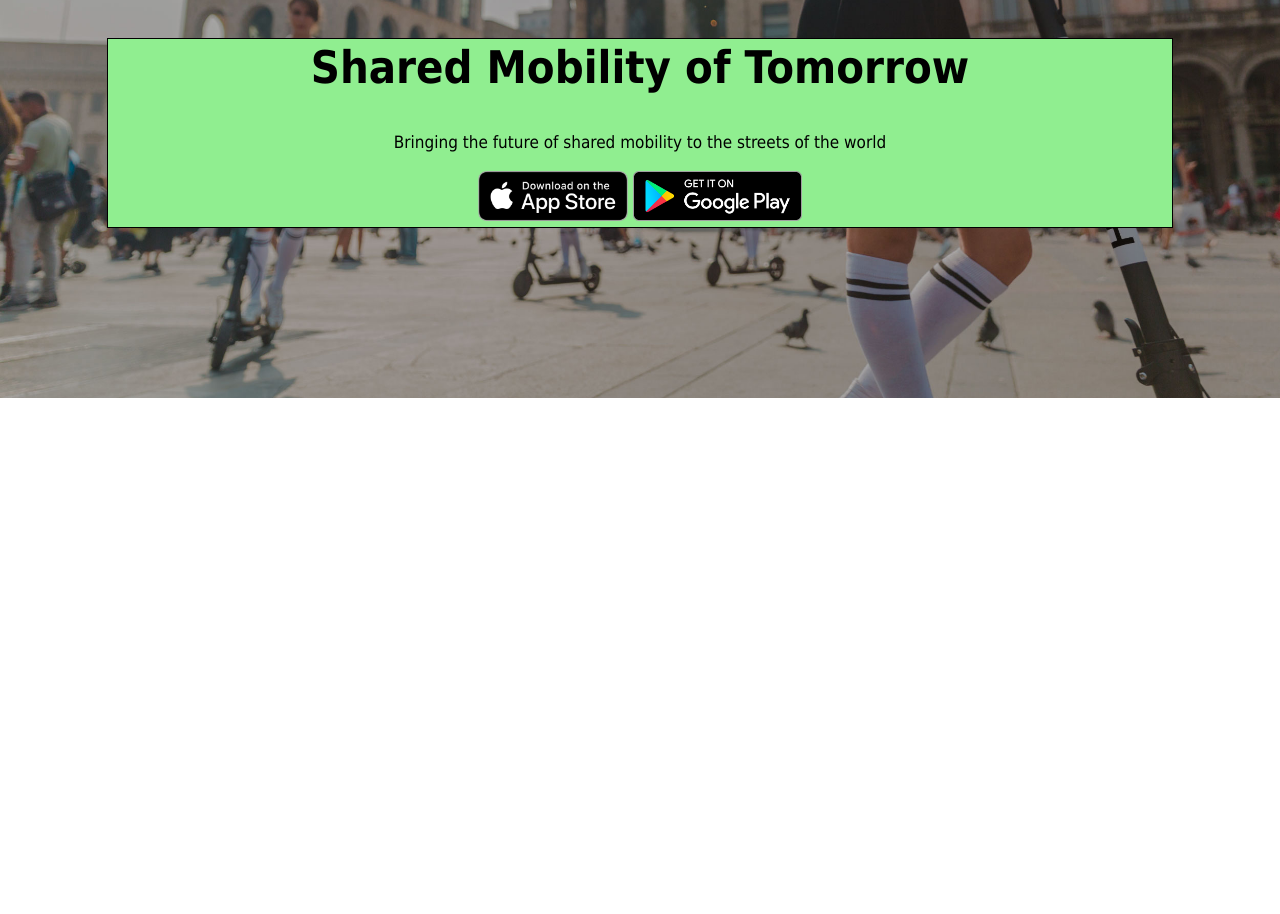
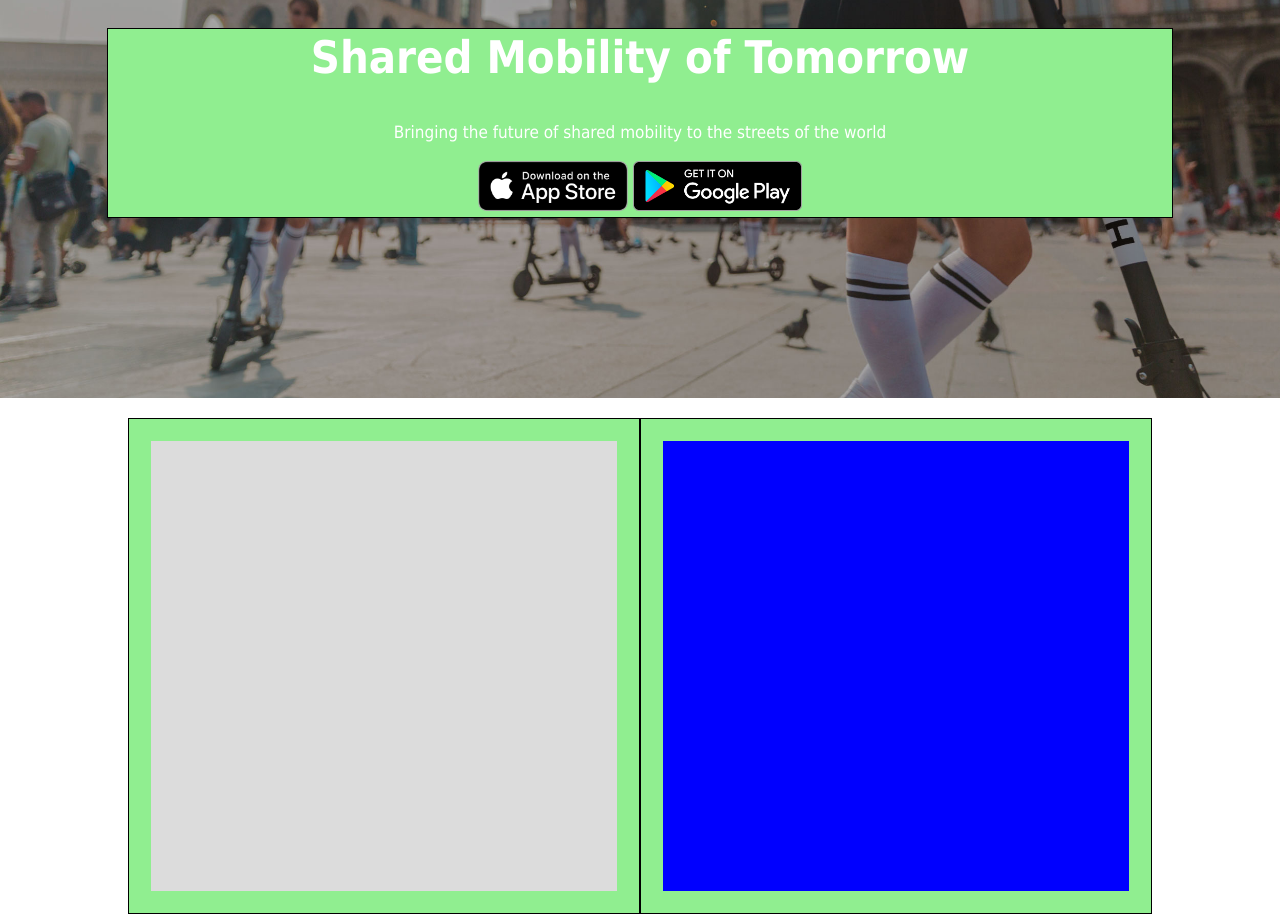
Before and after one commit to matthewort/html-css-helbiz, a plain HTML site: page index.html in a window 1280 px wide. Shown: the part 260-1174 px from the top of the page. Before the commit the page ends 800 px from the top, so only its background shows below. Drawn offline with Linux system fonts and the light colour scheme.

Commit message:
Struttura8

```diff
--- a/css/style.css
+++ b/css/style.css
@@ -18,7 +18,7 @@ body {
 
 /* HEADER */
 /* nav superiore */
-.small {
+.upper {
   min-height: 58px;
   background-color: lightgreen;
   border: solid 1px black;
@@ -67,8 +67,8 @@ img {
 #jumbo {
   height: 600px;
   width: 100%;
-  padding-top: 240px;
-  padding-bottom: 260px;
+  padding-top: 230px;
+  padding-bottom: 270px;
   background-size: cover;
   background-image: url("../img/background1.jpg");
   position: relative;
@@ -77,10 +77,12 @@ img {
 
 #shared {
   font-size: 45px;
+  color: white;
 }
 
 #bring {
   font-size: 17px;
+  color: white;
 }
 
 #apple {
@@ -102,3 +104,36 @@ p {
 }
 
 /* MAIN */
+/* sezione monopattini */
+
+#monopattini {
+  width: 80%;
+  margin: 0 auto;
+}
+
+.monos {
+  min-height: 450px;
+  background-color: lightgreen;
+  border: solid 1px black;
+  margin-top: 2%;
+}
+
+.boxleft {
+  min-height: 450px;
+  min-width: auto;
+  background-color: rgb(220,220,220);
+  margin-top: 20px;
+  margin-right: 20px;
+  margin-left: 20px;
+  margin-bottom: 20px;
+}
+
+.boxright {
+  min-height: 450px;
+  min-width: auto;
+  background-color: blue;
+  margin-top: 20px;
+  margin-right: 20px;
+  margin-left: 20px;
+  margin-bottom: 20px;
+}
--- a/index.html
+++ b/index.html
@@ -15,10 +15,10 @@
         <nav id="nav-up">
           <div class="row">
 
-            <div class="col-xs-3 small col-md-3 small col-lg-3 small">
+            <div class="col-xs-3 col-md-3 col-lg-3 upper">
               <img id="logo-helbiz" src="img/logo1.png" alt="logo Helbiz">
             </div>
-            <div class="col-xs-9 small col-md-9 small col-lg-9 small">
+            <div class="col-xs-9 col-md-9 col-lg-9 upper">
               <ul>
                 <li><a href="#">HELBIZGO</a></li>
                 <li><a href="#">HELBIZCAR</a></li>
@@ -57,9 +57,22 @@
       </header>
       <!-- MAIN -->
       <main>
-        <!-- sezione prodotti -->
-        <section>
+        <!-- sezione monopattini -->
+        <section id="monopattini">
+          <div class="row">
+            <!-- monopattino sinistra -->
+            <div class="col-xs-12 col-md-6 col-lg-6 monos">
+              <div class="boxleft">
 
+              </div>
+            </div>
+            <!-- monopattino destra -->
+            <div class="col-xs-12 col-md-6 col-lg-6 monos">
+              <div class="boxright">
+
+              </div>
+            </div>
+          </div>
         </section>
         <!-- sezione how to -->
         <section>
```
